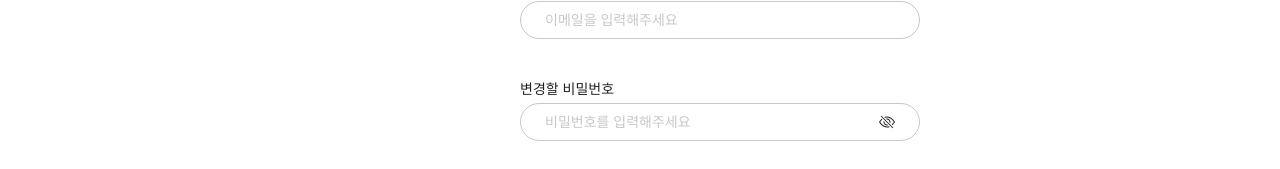
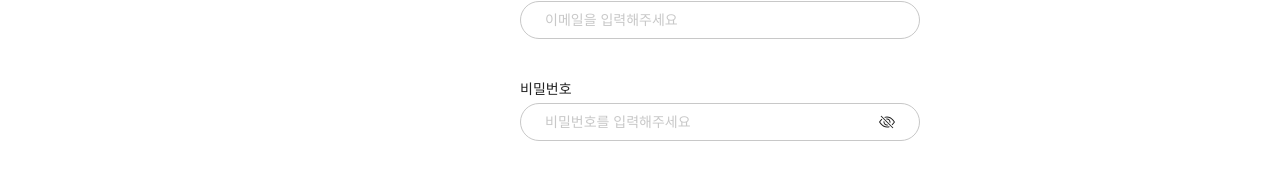
Before and after one commit to 5-rai/vive, a React (Vite) app: page /vive/login in a window 1280 px wide. Shown: the part 337-506 px from the top of the page. Built offline with nearby package versions, Linux system fonts and the light colour scheme; no server answers.

Commit message:
Fix: 로그인 텍스트 수정

```diff
--- a/src/pages/Login.tsx
+++ b/src/pages/Login.tsx
@@ -62,7 +62,7 @@ export default function Login() {
             }
           />
           <InputLabel
-            label="변경할 비밀번호"
+            label="비밀번호"
             id="password"
             type="password"
             value={password.value}
```
